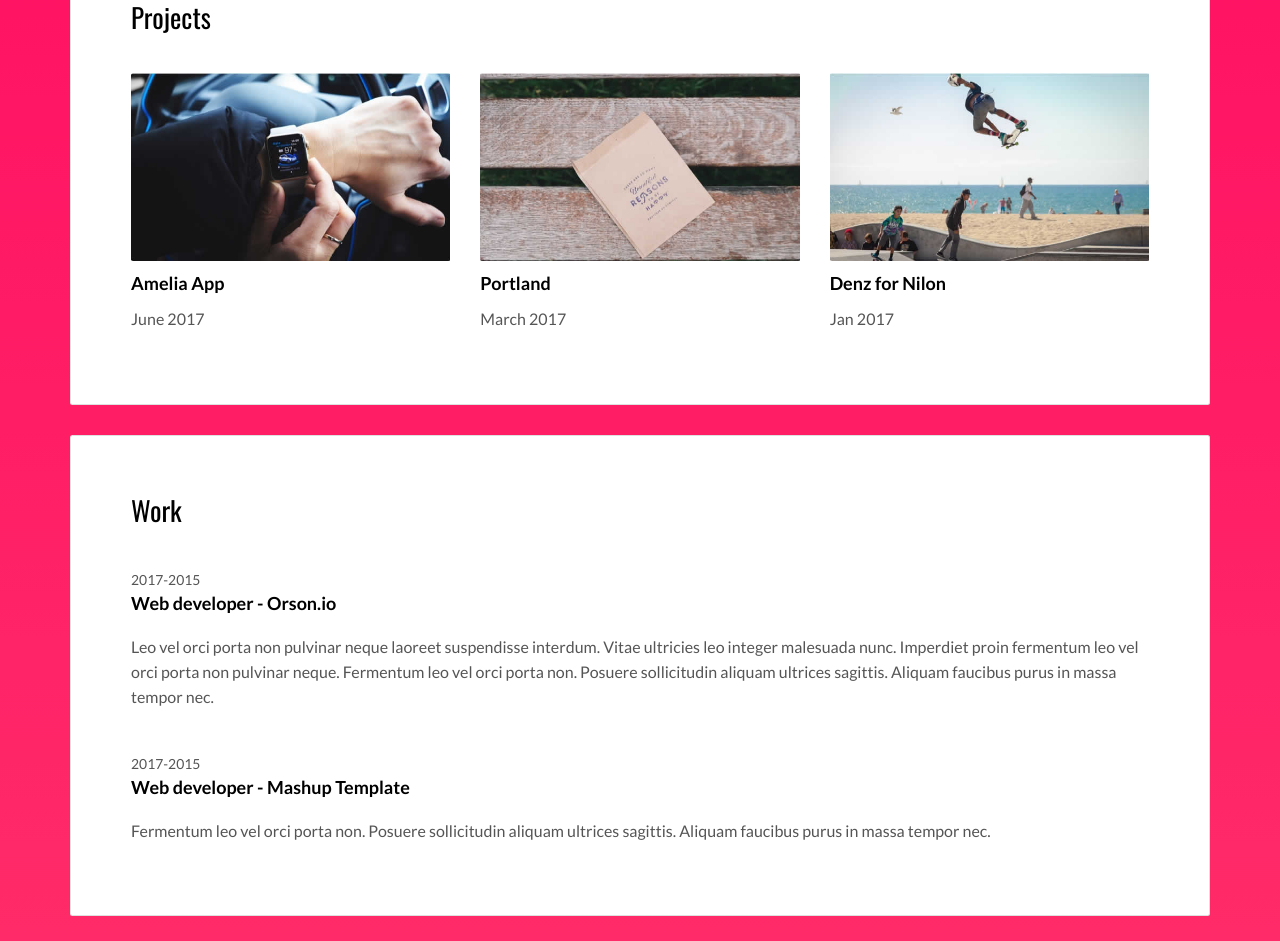
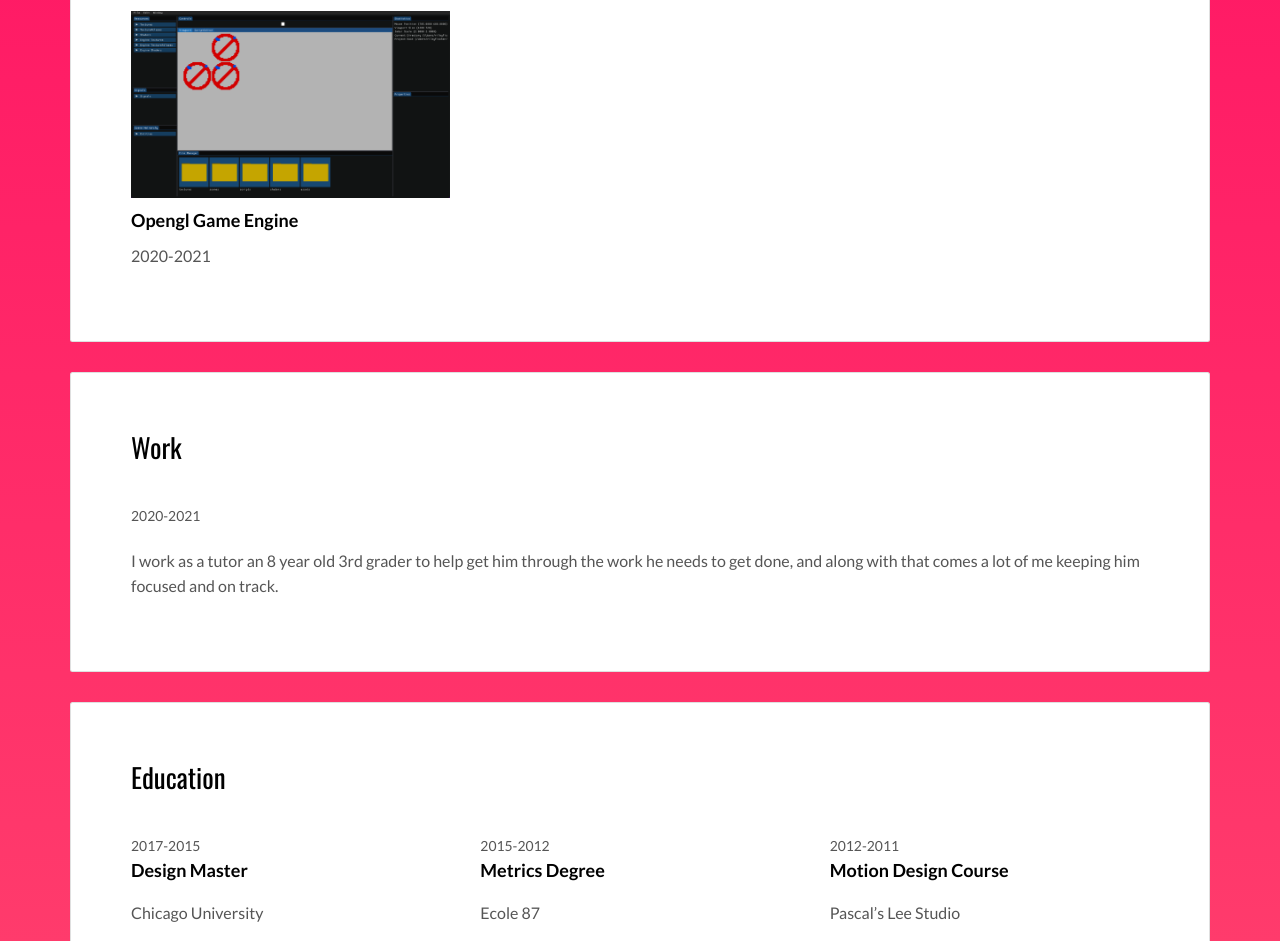
Before and after one commit to rfmineguy/rfmineguy-website, a plain HTML site: page index.html in a window 1280 px wide. Shown: the part 812-1753 px from the top of the page. Drawn offline with nearby package versions, Linux system fonts and the light colour scheme.

Commit message:
Messing with the template some more

```diff
--- a/index.html
+++ b/index.html
@@ -17,7 +17,8 @@
 
   <title>Title page</title>
 
-<link href="./main.d8e0d294.css" rel="stylesheet"></head>
+  <link href="./main.d8e0d294.css" rel="stylesheet">
+</head>
 
 <body class="">
 
@@ -27,8 +28,9 @@
 <main class="content-wrapper">
   <header class="white-text-container section-container">
     <div class="text-center">
-      <h1>I am David Folley</h1>
-      <p>Web designer</p>
+      <h1>I am Riley Fischer</h1>
+      <p>Programmer</p>
+      <!--
       <p>
         <a class="fa-icon fa-icon-2x" href="https://facebook.com/" title="">
           <i class="fa fa-facebook"></i>
@@ -46,6 +48,7 @@
           <i class="fa fa-vimeo"></i>
         </a>
       </p>
+    -->
     </div>
   </header>
 
@@ -62,7 +65,7 @@
             <h2>About me</h2>
             <div class="row">
               <div class="col-md-4">
-                <p><img src="./assets/images/img-01.jpg" class="img-responsive" alt=""></p>
+                <p><img src="./assets/images/riley_photo.jpeg" class="img-responsive" alt=""></p>
               </div>
               <div class="col-md-8">
 
@@ -79,19 +82,9 @@
             <h2>Projects</h2>
             <div class="row">
               <div class="col-md-4">
-                <img src="./assets/images/img-02.jpg" class="img-responsive" alt="">
-                <h3 class="h5">Amelia App</h3>
-                <p>June 2017</p>
-              </div>
-              <div class="col-md-4">
-                <img src="./assets/images/img-03.jpg" class="img-responsive" alt="">
-                <h3 class="h5">Portland</h3>
-                <p>March 2017</p>
-              </div>
-              <div class="col-md-4">
-                <img src="./assets/images/img-04.jpg" class="img-responsive" alt="">
-                <h3 class="h5">Denz for Nilon</h3>
-                <p>Jan 2017</p>
+                <a href="https://github.com/rfmineguy/opengl-engine"><img src="./assets/images/opengl-engine-display.png" class="img-responsive" alt=""></a>
+                <h3 class="h5">Opengl Game Engine</h3>
+                <p>2020-2021</p>
               </div>
             </div>
           </div>
@@ -101,18 +94,9 @@
           <div class="card-block">
             <h2>Work</h2>
             <div class="work-experience">
-              <small class="date">2017-2015</small>
-              <h3 class="h5 date-title">Web developer - <a href="http://en.orson.io" title="Create professionnal website">Orson.io</a></h3>
-
-
-              <p>Leo vel orci porta non pulvinar neque laoreet suspendisse interdum. Vitae ultricies leo integer malesuada nunc. Imperdiet proin fermentum leo vel orci porta non pulvinar neque. Fermentum leo vel orci porta non. Posuere sollicitudin aliquam ultrices sagittis. Aliquam faucibus purus in massa tempor nec.</p>
-            </div>
-
-            <div class="work-experience">
-              <small class="date">2017-2015</small>
-              <h3 class="h5 date-title">Web developer - <a href="http://mashup-template.com" title="">Mashup Template</a></h3>
-
-              <p>Fermentum leo vel orci porta non. Posuere sollicitudin aliquam ultrices sagittis. Aliquam faucibus purus in massa tempor nec.</p>
+              <small class="date">2020-2021</small>
+              <h3 class="h5 date-title"></h3>
+              <p>I work as a tutor an 8 year old 3rd grader to help get him through the work he needs to get done, and along with that comes a lot of me keeping him focused and on track.</p>
             </div>
           </div>
         </div>
@@ -171,13 +155,15 @@
           </div>
         </div>
 
+        <!-- Unused template code -->
+        <!--
         <div class="card">
           <div class="card-block">
             <h2>Projects</h2>
             <div id="carousel-example-generic" class="carousel slide" data-ride="carousel">
 
 
-            <!-- Wrapper for slides -->
+            Wrapper for slides
             <div class="carousel-inner" role="listbox">
               <div class="item active">
                 <img src="./assets/images/img-05.jpg" class="img-responsive" alt="...">
@@ -203,7 +189,7 @@
               </div>
             </div>
 
-            <!-- Indicators -->
+            Indicators
             <ol class="carousel-indicators">
               <li data-target="#carousel-example-generic" data-slide-to="0" class="active"></li>
               <li data-target="#carousel-example-generic" data-slide-to="1"></li>
@@ -213,19 +199,14 @@
           </div>
           </div>
         </div>
+        -->
 
         <div class="card">
           <div class="card-block">
             <h2>Social Network</h2>
             <div class="row">
               <div class="col-md-3">
-                <p class="social-buttons"><a href="https://twitter.com/" title=""><span class="social-round-icon fa-icon"><i class="fa fa-twitter"></i></span>@David_Folley</a></p>
-              </div>
-              <div class="col-md-3">
-                <p class="social-buttons"><a href="https://www.linkedin.com/" title=""><span class="social-round-icon fa-icon"><i class="fa fa-linkedin"></i></span>David Folley</a></p>
-              </div>
-              <div class="col-md-3">
-                <p class="social-buttons"><a href="https://dribbble.com/" title=""><span class="social-round-icon fa-icon"><i class="fa fa-dribbble"></i></span>David Folley</a></p>
+                <p class="social-buttons"><a href="https://github.com/rfmineguy" title=""><span class="social-round-icon fa-icon"><i class="fa fa-twitter"></i></span>rfmineguy</a></p>
               </div>
             </div>
           </div>
```
Also changed, not shown: assets/images/img-08.jpg (deleted), assets/images/opengl-engine-display.png (added), assets/images/riley_photo.jpeg (added).
